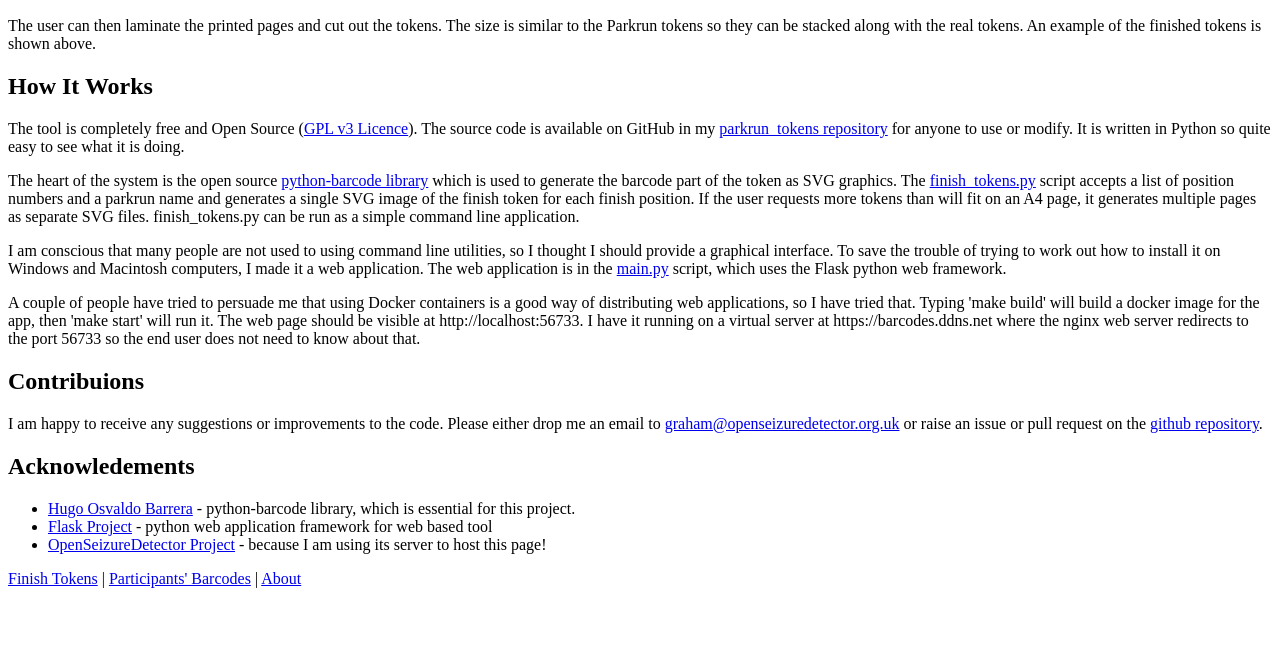
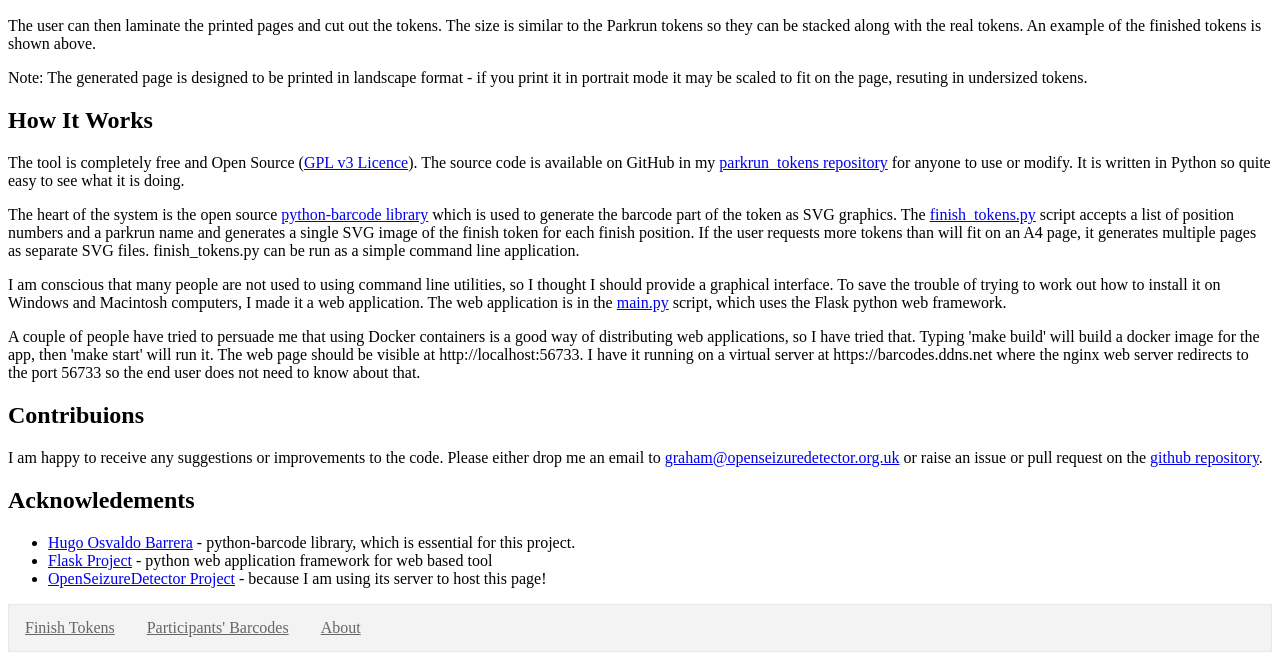
Before and after one commit to jones139/parkrun_tokens, a plain HTML site: page static/index.html in a window 1280 px wide. Shown: the part 1619-2279 px from the top of the page. Before the commit the page ends 2223 px from the top, so only its background shows below. Drawn offline with Linux system fonts and the light colour scheme.

Commit message:
Added note to print the page in landscape mode to web page

```diff
--- a/static/index.html
+++ b/static/index.html
@@ -30,6 +30,7 @@
       <input type="text" id="tokensTxt" name="tokensTxt" value="1-10 15 16"/> <br/>
       <input type="submit" value="Submit"/>
     </form>
+
     <ul class='menu-bar'>
       <li><a href="#finishTokens">Finish Tokens</a> </li>
       <li><a href="#partBarcodes">Participants' Barcodes</a> </li>
@@ -70,7 +71,7 @@
       Graphics SVG) files that represent A4 pages to be printed to make the
       tokens.   These are downloaded in a zip file onto the user's computer.
       The user opens the file and prints out each page in turn.
-      </p>
+    </p>
     <img width=400px src='token_page.png' alt="Example Token Page"/>
     <img width=200px src="./tokens.png" alt="Image of Generated Tokens"/>
     <p>
@@ -80,6 +81,10 @@
       stacked along with the real tokens.   An example of the finished
       tokens is shown above.
     </p>
+    <p>Note:  The generated page is designed to be printed in landscape
+      format - if you print it in portrait mode it may be scaled to fit on
+      the page, resuting in undersized tokens.
+      </p>
     <h2>How It Works</h2>
     <p>The tool is completely free and Open Source (<a href='https://github.com/jones139/parkrun_tokens/blob/main/LICENSE' target="_blank" >GPL v3 Licence</a>).  The source code is available on GitHub in my <a href='https://github.com/jones139/parkrun_tokens'>parkrun_tokens repository</a> for anyone to use or modify.  It is written in Python so quite easy to see what it is doing.
       </p>
@@ -115,9 +120,10 @@
       <li><a href='https://github.com/pallets/flask'>Flask Project</a> - python web application framework for web based tool</li>
       <li><a href='https://openseizuredetector.org.uk'>OpenSeizureDetector Project</a> - because I am using its server to host this page!
       </ul>
-    <p id='menu-bar'><a href="#finishTokens">Finish Tokens</a> |
-      <a href="#partBarcodes">Participants' Barcodes</a> |
-      <a href="#about">About</a>
-    </p>
+    <ul class='menu-bar'>
+      <li><a href="#finishTokens">Finish Tokens</a> </li>
+      <li><a href="#partBarcodes">Participants' Barcodes</a> </li>
+      <li><a href="#about">About</a></li>
+    </ul>
   </body>
 </html>
```
